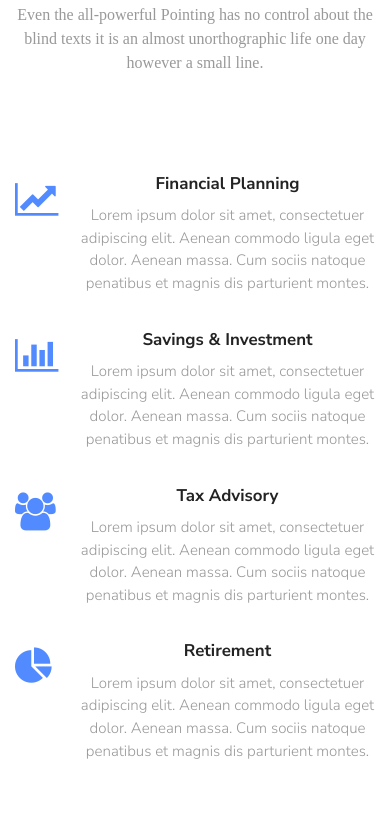
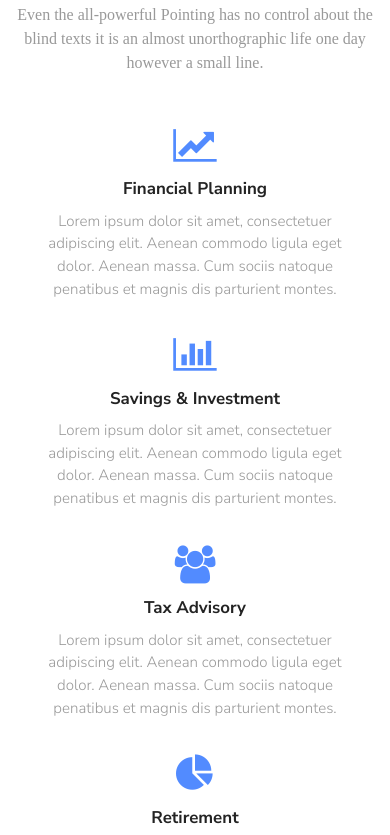
Before and after one commit to freedesignblocks/finance-theme, a plain HTML site: page index.html in a window 390 px wide. Shown: the part 620-1455 px from the top of the page. Drawn offline with Linux system fonts and the light colour scheme.

Commit message:
create github pages

```diff
--- a/assets/mobirise/css/mbr-additional.css
+++ b/assets/mobirise/css/mbr-additional.css
@@ -1773,6 +1773,11 @@ body {
   color: #999999;
   line-height: 1.5;
 }
+.cid-r7NLSC6kLm .fa {
+  line-height: 1.2 !important;
+  font-size: 38px !important;
+  color: #528bff !important;
+}
 .cid-r7NLSC6kLm .lora {
   font-family: 'Lora', serif;
 }
@@ -1947,14 +1952,13 @@ body {
   padding-bottom: 90px;
   background-color: #f8f8f8;
 }
-.cid-r7S5icqrlf h2 {
-  line-height: 1.5;
-  font-weight: 400;
-}
-.cid-r7S5icqrlf p {
-  line-height: 1.5;
-  color: #999999;
-  font-weight: 400;
+.cid-r7S5icqrlf .wrapper {
+  width: 75%;
+}
+@media (max-width: 992px) {
+  .cid-r7S5icqrlf .wrapper {
+    width: 100% !important;
+  }
 }
 .cid-r7S5icqrlf .card-box {
   padding: 38px;
@@ -1974,13 +1978,14 @@ body {
 .cid-r7S5icqrlf em {
   font-family: 'Taviraj', serif !important;
 }
-.cid-r7S5icqrlf .wrapper {
-  width: 75%;
-}
-@media (max-width: 992px) {
-  .cid-r7S5icqrlf .wrapper {
-    width: 100% !important;
-  }
+.cid-r7S5icqrlf h2 {
+  line-height: 1.5;
+  font-weight: 400;
+}
+.cid-r7S5icqrlf p {
+  line-height: 1.5;
+  color: #999999;
+  font-weight: 400;
 }
 .cid-r7RwVVdHMV {
   padding: 100px 0;
--- a/index.html
+++ b/index.html
@@ -66,7 +66,7 @@
 
 </section>
 
-<section class="engine"><a href="https://mobiri.se/q">responsive site templates</a></section><section class="d-flex cid-r7LVYnNJ0X mbr-parallax-background" id="header2-0">
+<section class="engine"><a href="https://mobiri.se/f">easy website builder</a></section><section class="d-flex cid-r7LVYnNJ0X mbr-parallax-background" id="header2-0">
 
 
    <div class="container my-auto">
@@ -87,9 +87,8 @@
 
 <section class="cid-r7NLSC6kLm" id="header2-7">
 
-
    <div class="container">
-            <div class="row justify-content-center text-center pb-5">
+      <div class="row justify-content-center text-center pb-lg-5">
          <div class="col-12 col-md-10">
             <h2 class="mbr-section-title mbr-fonts-style pb-2 display-2">Main <em>Services</em></h2>
             <p class="mbr-section-title mbr-fonts-style wrapper mx-auto lora pb-2 display-7">Even the all-powerful Pointing has no control about the blind texts it is an almost unorthographic life one day however a small line.</p>
@@ -97,22 +96,22 @@
       </div>
       <div class="row text-left mt-4">
          <div class="col-12 col-sm-6 col-lg-6">
-                  <div class="row">
-                     <div class="col-2 text-right">
-                        <span class="mbr-iconfont fa-line-chart fa" style="font-size: 38px; color: rgb(82, 139, 255);"></span>
+            <div class="row justify-content-center text-center">
+               <div class="col-10 col-lg-2 pb-2 pb-lg-0 text-lg-right">
+                  <span class="mbr-iconfont fa-line-chart fa"></span>
                </div>
-                     <div class="col-10">
+               <div class="col-10 text-lg-left">
                   <h3 class="mbr-section-title mbr-fonts-style display-5"><strong>Financial Planning</strong></h3>
                   <p class="mbr-section-title mbr-fonts-style display-4">Lorem ipsum dolor sit amet, consectetuer adipiscing elit. Aenean commodo ligula eget dolor. Aenean massa. Cum sociis natoque penatibus et magnis dis parturient montes.</p>
                </div>
             </div>
          </div>
          <div class="col-12 col-sm-6 col-lg-6 pt-3 pt-sm-0">
-                  <div class="row">
-                     <div class="col-2 text-right">
-                        <span class="mbr-iconfont fa-bar-chart-o fa" style="font-size: 38px; color: rgb(82, 139, 255);"></span>
+            <div class="row justify-content-center text-center">
+               <div class="col-10 col-lg-2 pb-2 pb-lg-0 text-lg-right">
+                  <span class="mbr-iconfont fa-bar-chart-o fa"></span>
                </div>
-                     <div class="col-10">
+               <div class="col-10 text-lg-left">
                   <h3 class="mbr-section-title mbr-fonts-style display-5"><strong>Savings &amp; Investment</strong></h3>
                   <p class="mbr-section-title mbr-fonts-style display-4">Lorem ipsum dolor sit amet, consectetuer adipiscing elit. Aenean commodo ligula eget dolor. Aenean massa. Cum sociis natoque penatibus et magnis dis parturient montes.</p>
                </div>
@@ -121,22 +120,22 @@
       </div>
       <div class="row text-left pt-3 pt-lg-5">
          <div class="col-12 col-sm-6 col-lg-6">
-                  <div class="row">
-                     <div class="col-2 text-right">
-                        <span class="mbr-iconfont fa-users fa" style="font-size: 38px; color: rgb(82, 139, 255);"></span>
+            <div class="row justify-content-center text-center">
+               <div class="col-10 col-lg-2 pb-2 pb-lg-0 text-lg-right">
+                  <span class="mbr-iconfont fa-users fa"></span>
                </div>
-                     <div class="col-10">
+               <div class="col-10 text-lg-left">
                   <h3 class="mbr-section-title mbr-fonts-style display-5"><strong>Tax Advisory</strong></h3>
                   <p class="mbr-section-title mbr-fonts-style display-4">Lorem ipsum dolor sit amet, consectetuer adipiscing elit. Aenean commodo ligula eget dolor. Aenean massa. Cum sociis natoque penatibus et magnis dis parturient montes.</p>
                </div>
             </div>
          </div>
          <div class="col-12 col-sm-6 col-lg-6 pt-3 pt-sm-0">
-                  <div class="row">
-                     <div class="col-2 text-right">
-                        <span class="mbr-iconfont fa-pie-chart fa" style="font-size: 38px; color: rgb(82, 139, 255);"></span>
+            <div class="row justify-content-center text-center">
+               <div class="col-10 col-lg-2 pb-2 pb-lg-0 text-lg-right">
+                  <span class="mbr-iconfont fa-pie-chart fa"></span>
                </div>
-                     <div class="col-10">
+               <div class="col-10 text-lg-left">
                   <h3 class="mbr-section-title mbr-fonts-style display-5"><strong>Retirement</strong></h3>
                   <p class="mbr-section-title mbr-fonts-style display-4">Lorem ipsum dolor sit amet, consectetuer adipiscing elit. Aenean commodo ligula eget dolor. Aenean massa. Cum sociis natoque penatibus et magnis dis parturient montes.</p>
                </div>
@@ -209,9 +208,6 @@
 
 <section class="cid-r7RIVYQseE" id="progress-bars2-p">
 
-
-
-
    <div class="container-fluid p-0">
       <div class="row justify-content-center align-items-center">
          <div class="col-12 col-lg-6">
@@ -230,7 +226,8 @@
                      <div class="title-wrap">
                         <div class="progressbar-title mbr-fonts-style display-7">
                            <p>
-                                <strong>Marketing</strong></p>
+                              <strong>Marketing</strong>
+                           </p>
                         </div>
                         <div class="progress_value mbr-fonts-style display-7">
                            <div class="progressbar-number">
@@ -241,12 +238,12 @@
                      <progress class="progress progress-primary " max="100" value="85">
                      </progress>
                   </div>
-
                   <div class="progress2 pb-5">
                      <div class="title-wrap">
                         <div class="progressbar-title mbr-fonts-style display-7">
                            <p>
-                                <strong>Investing</strong></p>
+                              <strong>Investing</strong>
+                           </p>
                         </div>
                         <div class="progress_value mbr-fonts-style display-7">
                            <div class="progressbar-number">
@@ -257,12 +254,12 @@
                      <progress class="progress progress-primary" max="100" value="60">
                      </progress>
                   </div>
-
                   <div class="progress3 pb-5">
                      <div class="title-wrap">
                         <div class="progressbar-title mbr-fonts-style display-7">
                            <p>
-                                <strong>Analysing</strong></p>
+                              <strong>Analysing</strong>
+                           </p>
                         </div>
                         <div class="progress_value mbr-fonts-style display-7">
                            <div class="progressbar-number">
@@ -275,8 +272,6 @@
                   </div>
 
 
-
-
                </div>
             </div>
          </div>
@@ -285,9 +280,6 @@
 </section>
 
 <section class="cid-r7S5icqrlf" id="features2-r">
-
-
-
 
 
    <div class="container">
@@ -306,11 +298,11 @@
                <div class="card-box">
                   <h3 class="card-title pb-2 mbr-fonts-style display-5"><strong>Maya Jonson</strong></h3>
                   <p class="mbr-text mbr-fonts-style display-7">
-                           Financial Analyst</p>
+                     Financial Analyst
+                  </p>
                </div>
             </div>
          </div>
-
          <div class="card p-3 col-12 col-md-6 col-lg-4">
             <div class="card-wrapper">
                <div class="card-img">
@@ -319,11 +311,11 @@
                <div class="card-box ">
                   <h3 class="card-title pb-2 mbr-fonts-style display-5"><strong>Ryan Printz</strong></h3>
                   <p class="mbr-text mbr-fonts-style display-7">
-                           Marketing &amp; Advertising</p>
+                     Marketing &amp; Advertising
+                  </p>
                </div>
             </div>
          </div>
-
          <div class="card p-3 col-12 col-md-6 col-lg-4">
             <div class="card-wrapper">
                <div class="card-img">
@@ -332,19 +324,17 @@
                <div class="card-box">
                   <h3 class="card-title pb-2 mbr-fonts-style display-5"><strong>Sarah Hyland</strong></h3>
                   <p class="mbr-text mbr-fonts-style display-7">
-                           Banking Consultant</p>
+                     Banking Consultant
+                  </p>
                </div>
             </div>
          </div>
-
 
       </div>
    </div>
 </section>
 
 <section class="mbr-section form1 cid-r7RwVVdHMV" id="form1-k">
-
-
 
 
    <div class="container">
@@ -354,12 +344,10 @@
             <p class="mbr-section-title mbr-fonts-style wrapper mx-auto lora pb-2 display-7">Even the all-powerful Pointing has no control about the blind texts it is an almost unorthographic life one day however a small line.</p>
          </div>
       </div>
-
       <div class="row justify-content-center">
          <div class="media-container-column col-lg-8" data-form-type="formoid">
             <div data-form-alert="" hidden="">Thanks for filling out the form!</div>
-
-                    <form class="mbr-form" action="https://mobirise.com/" method="post" data-form-title="Mobirise Form"><input type="hidden" name="email" data-form-email="true" value="gjCyg8RwFoBJefI/1iNOPuIA/KJsIPpFq5h/CKzXCQek8ddwf6VM6kKckBFlO/p3x83pXLJyfUSMbQHG2aSY2YTqiwHzQQNmVbqR6zFbG1VtaIBIJhBwRqHZE5X9ETqz" data-form-field="Email">
+            <form class="mbr-form" action="https://mobirise.com/" method="post" data-form-title="Mobirise Form"><input type="hidden" name="email" data-form-email="true" value="5QfIpycphO8FEaVOFThvGLiHYgVPZ/4f20XDVdvbtujGmaJeoMFcblFhyUK5wy+V5ig4vpn//t7xBiYYsfRVS4K6EppYng+JTS3jlEvr5dKK4Iq6a71R3jP9CY6p8TVC" data-form-field="Email">
                <div class="row row-sm-offset">
                   <div class="col-md-4 multi-horizontal" data-for="name">
                      <div class="form-group">
@@ -384,13 +372,12 @@
                   <label class="form-control-label mbr-fonts-style display-7" for="message-form1-k">Message</label>
                   <textarea type="text" class="form-control" name="message" rows="7" data-form-field="Message" id="message-form1-k"></textarea>
                </div>
-
                <span class="input-group-btn"><button href="" type="submit" class="btn btn-primary btn-form display-4">Submit</button></span>
             </form>
          </div>
       </div>
-
-</div></section>
+   </div>
+</section>
 
 <section class="cid-r7RwZKXqGW" id="footer6-l">
 
```
Also changed, not shown: 1 other file. Lines whose indentation alone changed are shown as unchanged.
